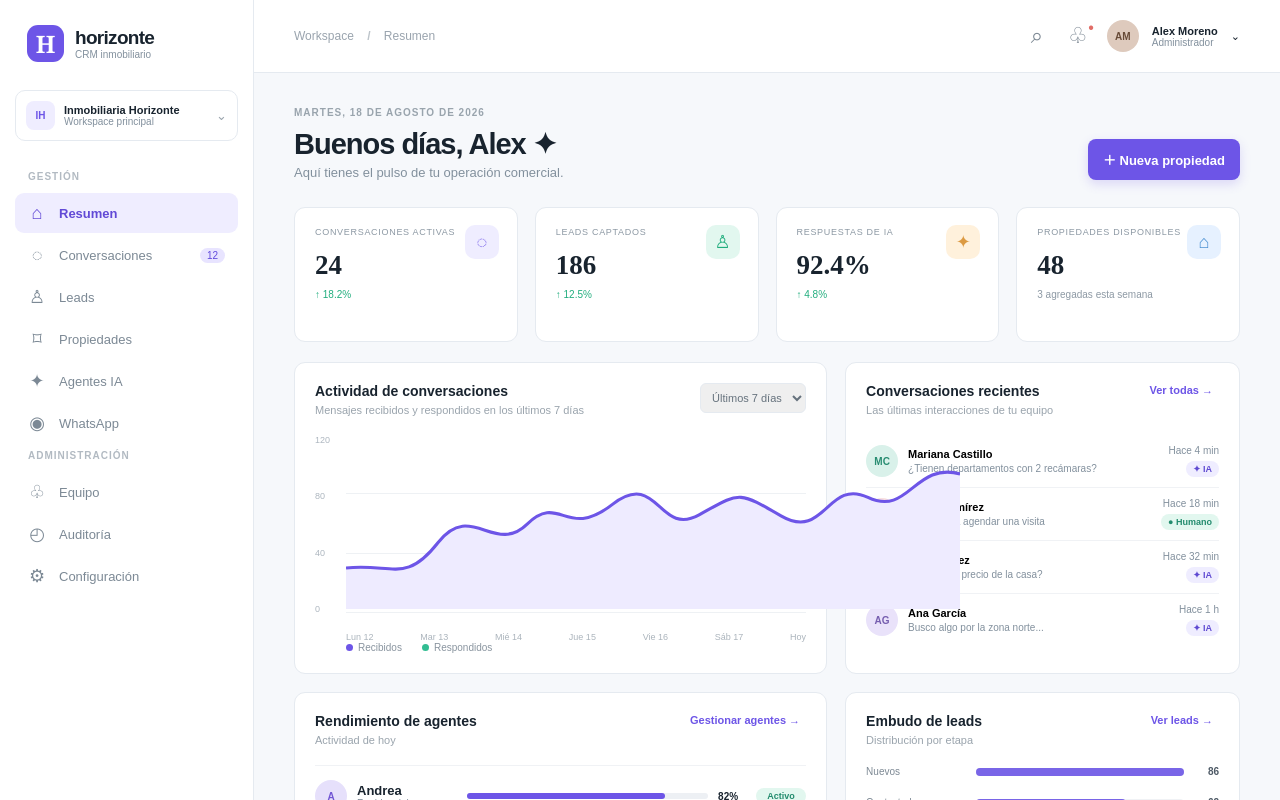
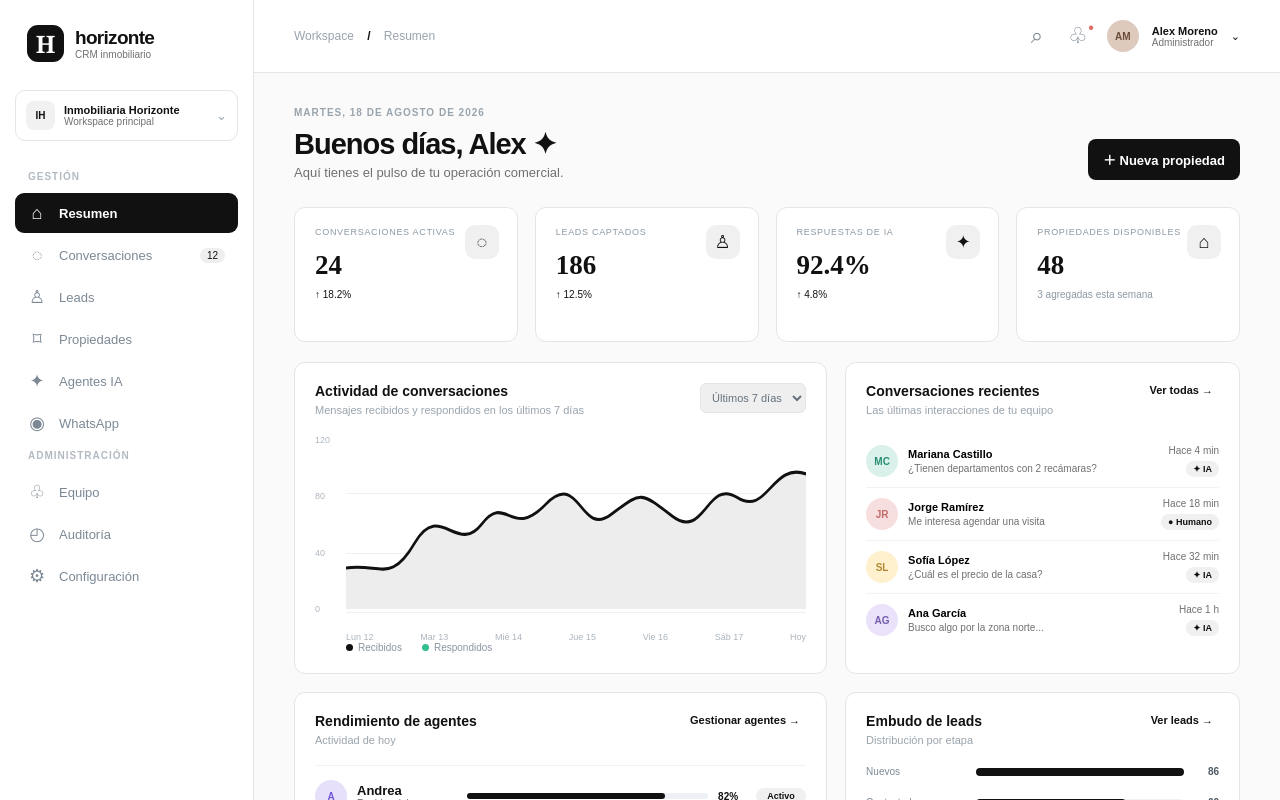
Before and after one commit to diabolicalprojects/crm-wa, a Next.js app in the folder apps/web/: page / in a window 1280 px wide. Shown: the top 800 px of the page. Built offline with nearby package versions, Linux system fonts and the light colour scheme.

Commit message:
apply white and black crm visual system

```diff
--- /dev/null
+++ b/apps/web/app/fixes.css
@@ -0,0 +1,5 @@
+/* Prevent chart SVGs and dense CRM panels from escaping their cards. */
+.chart-body{min-width:0;overflow:hidden}
+.chart-body svg{width:100%;max-width:100%;display:block}
+.chart-card{min-width:0;overflow:hidden}
+.dashboard-grid>*{min-width:0}
--- /dev/null
+++ b/apps/web/app/monochrome.css
@@ -0,0 +1,16 @@
+/* Visual direction: white-first, black typography, restrained grayscale actions. */
+:root{--ink:#111;--muted:#707070;--line:#e5e5e5;--bg:#fafafa;--purple:#111;--purple-soft:#f1f1f1;--green:#111;--green-soft:#f0f0f0;--orange:#111;--orange-soft:#f0f0f0;--blue:#111;--blue-soft:#f0f0f0}
+body{background:#fafafa;color:#111}
+.sidebar,.topbar,.card,.metric,.lead-metrics>div,.whatsapp-alert,.property-card,.table-card,.workspace{background:#fff;border-color:#e5e5e5}
+.brand-mark,.primary{background:#111;color:#fff;box-shadow:none}
+.nav-link.selected{background:#111;color:#fff}
+.nav-link em{background:#eee;color:#111}
+.text-button,.breadcrumb b,.property-tabs b,.property-price,.property-suggestion strong,.composer-tools b{color:#111}
+.chart-area{fill:#ededed}.chart-line{stroke:#111}.progress i,.score i,.funnel i,.table-score i{background:#111}
+.badge-purple,.badge-green,.badge-orange,.badge-blue{background:#f0f0f0;color:#111}
+.metric-icon{background:#f0f0f0!important;color:#111!important}
+.online-dot,.status-dot{background:#111}
+.chat-header,.chat-composer,.lead-panel,.inbox-list{border-color:#e5e5e5}
+.outbound{background:#111;color:#fff}.property-suggestion{border-color:#ddd}.composer-input button{background:#111}
+.secondary,.filter,.outline-button{color:#111;border-color:#cfcfcf}.coming>span{background:#eee;color:#111}
+.property-image>span{color:#111}.property-image button{color:#111}
--- a/apps/web/app/page.tsx
+++ b/apps/web/app/page.tsx
@@ -1,6 +1,8 @@
 'use client';
 import { useMemo, useState } from 'react';
 import './globals.css';
+import './fixes.css';
+import './monochrome.css';
 
 type Page = 'Resumen'|'Conversaciones'|'Leads'|'Propiedades'|'Agentes IA'|'WhatsApp'|'Equipo'|'Auditoría'|'Configuración';
 const nav: {label:Page; icon:string; section:string}[]=[
```
